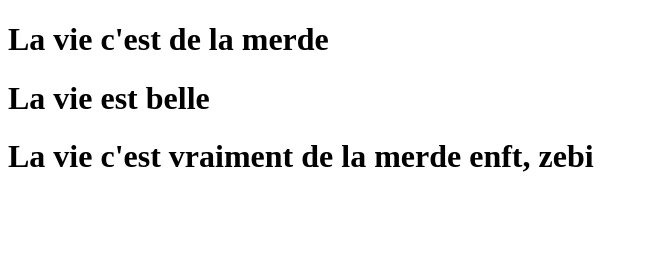
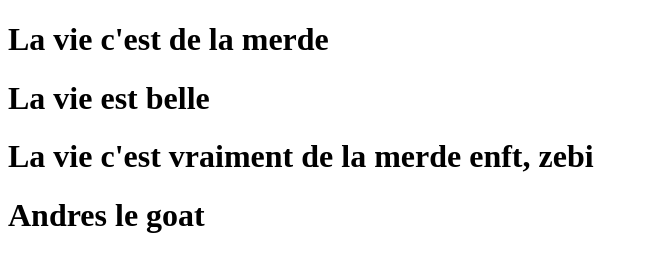
Before and after one commit to PhotogrammetrieG1G2/Test, a plain HTML site: page index.html in a window 1280 px wide. Shown: the whole page, without its empty margins (0-648 px from the left). Drawn offline with Linux system fonts and the light colour scheme.

```diff
--- a/index.html
+++ b/index.html
@@ -9,5 +9,6 @@
     <h1>La vie c'est de la merde</h1>
     <h1>La vie est belle</h1>
     <h1>La vie c'est vraiment de la merde enft, zebi</h1>
+    <h1>Andres le goat</h1>
 </body>
 </html>
```
